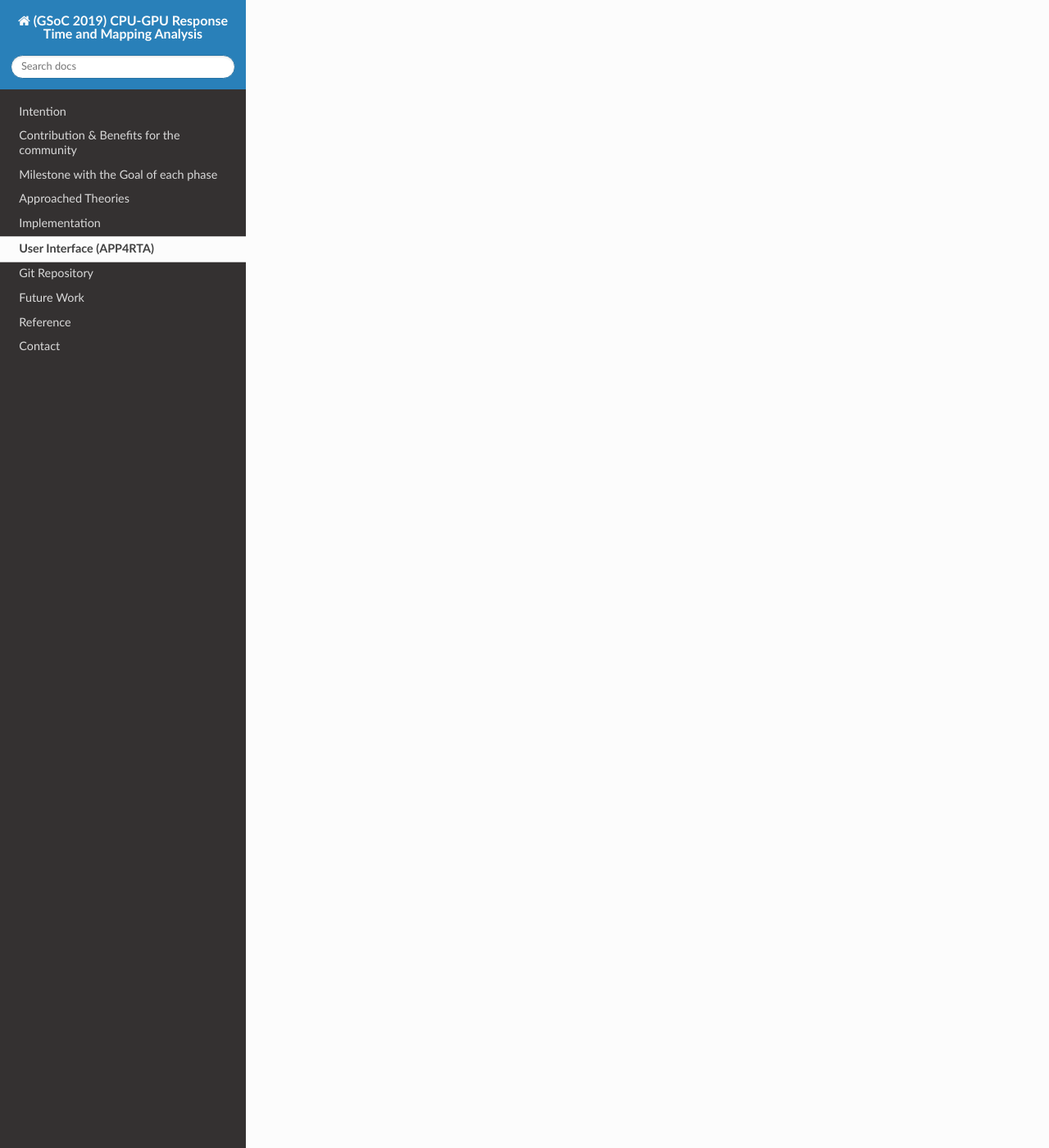
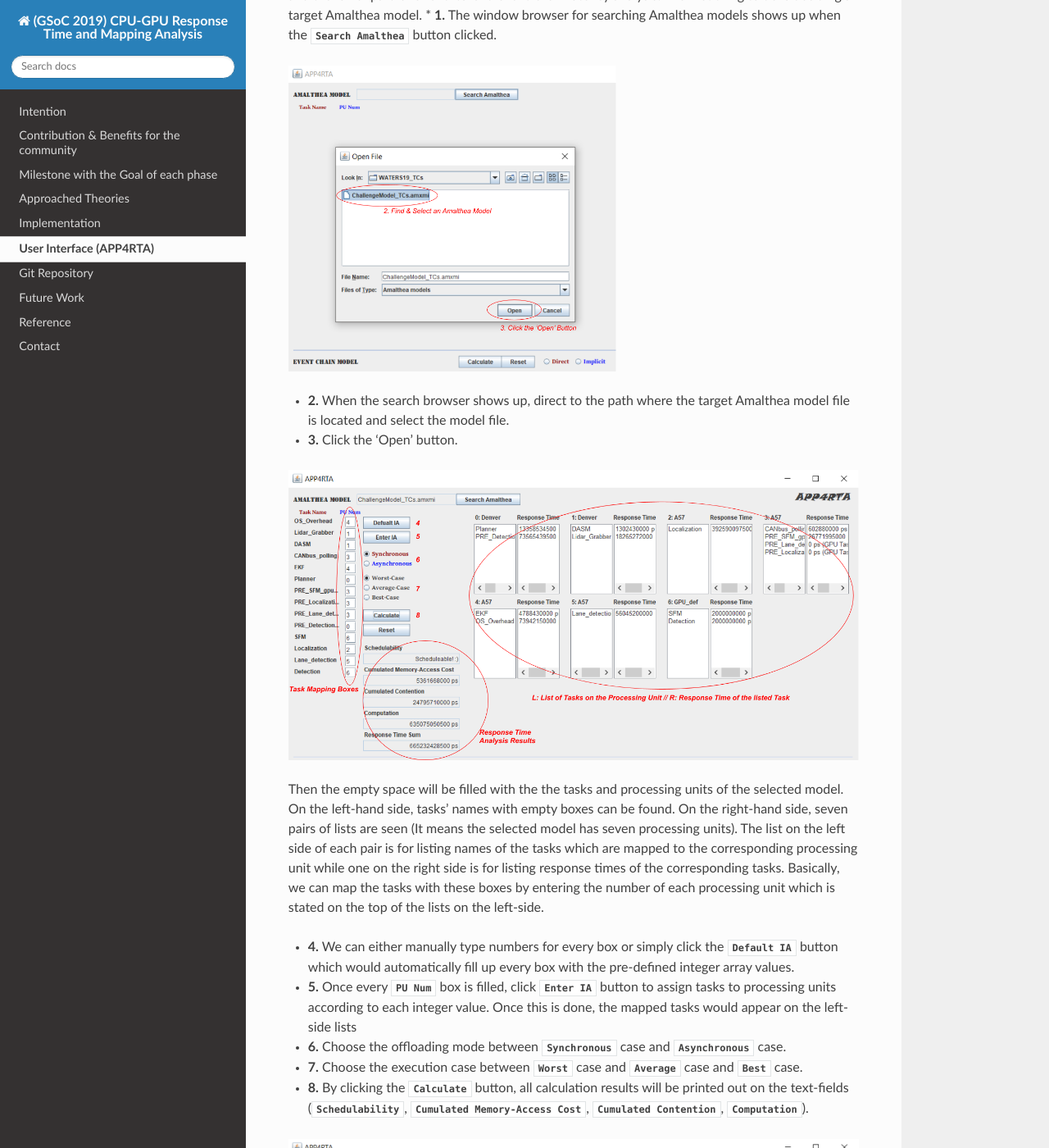
Before and after one commit to junh-ki/gsoc_doc, a Sphinx documentation site: the page built from docs/source/contents/ui.rst, in a window 1280 px wide and 1400 px high, scrolled down 1790 px. Shown: the whole window at 82% size. Built offline with Sphinx 7.4.7 and the Read the Docs theme 2.0.0, drawn with Linux system fonts in a browser that asks for light colours; some of the changed text lies outside the part shown.

Commit message:
ui progress

```diff
--- a/docs/source/contents/ui.rst
+++ b/docs/source/contents/ui.rst
@@ -1,6 +1,71 @@
-**APP4RTA User Interface**
-##########################
+**User Interface (APP4RTA)**
+############################
 
-|
+For analyzing response time & end-to-end event-chain latency
 
-something should be added here
+.. image:: /_images/app4rta/main.png
+	:width: 800
+	:alt: main
+
+Before executing the code, please install the Java GUI softwares.
+
+* To install Java GUI softwares:
+1. Eclipse > `Help`
+2. `Install New Software` > Work with: Eclipse Repository (http://download.eclipse.org/releases/oxygen)
+3. `General Purpose Tools` > all click from `Swing Designer` to `WindowBuilder XML Core (requires Eclipse WTP/WST)`
+4. `Next` > `Next` > `accept` > `Finish`
+
+.. image:: /_images/app4rta/0.png
+	:width: 800
+	:alt: 0
+
+Run `APP4RTA.java` in `org.eclipse.app4mc.gsoc_rta.ui` package, then this window will show up.
+Based on the horizontal line on the middle, the upper part is for response Time & mapping analysis, and the lower part is for end-to-end event-chain latency analysis.
+The first thing to do is deciding a target Amalthea model.
+* **1.** The window browser for searching Amalthea models shows up when the `Search Amalthea` button clicked.
+
+.. image:: /_images/app4rta/1.png
+	:width: 400
+	:alt: 1
+
+* **2.** When the search browser shows up, direct to the path where the target Amalthea model file is located and select the model file.
+
+* **3.** Click the 'Open' button.
+
+.. image:: /_images/app4rta/2.png
+	:width: 800
+	:alt: 2
+
+Then the empty space will be filled with the the tasks and processing units of the selected model.
+On the left-hand side, tasks' names with empty boxes can be found.
+On the right-hand side, seven pairs of lists are seen (It means the selected model has seven processing units).
+The list on the left side of each pair is for listing names of the tasks which are mapped to the corresponding processing unit while one on the right side is for listing response times of the corresponding tasks.
+Basically, we can map the tasks with these boxes by entering the number of each processing unit which is stated on the top of the lists on the left-side.
+
+* **4.** We can either manually type numbers for every box or simply click the `Default IA` button which would automatically fill up every box with the pre-defined integer array values.
+
+* **5.** Once every `PU Num` box is filled, click `Enter IA` button to assign tasks to processing units according to each integer value. Once this is done, the mapped tasks would appear on the left-side lists
+
+* **6.** Choose the offloading mode between `Synchronous` case and `Asynchronous` case.
+
+* **7.** Choose the execution case between `Worst` case and `Average` case and `Best` case.
+
+* **8.** By clicking the `Calculate` button, all calculation results will be printed out on the text-fields (`Schedulability`, `Cumulated Memory-Access Cost`, `Cumulated Contention`, `Computation`).
+
+.. image:: /_images/app4rta/3.png
+	:width: 800
+	:alt: 3
+
+The event-chain combo-box becomes visible once the user clicks `Enter IA` to assign tasks to processing units according to each integer value in the boxes.
+
+* **9.** To analyze end-to-end event-chain latency, an event-chain in the combo-box should be selected first.
+
+.. image:: /_images/app4rta/4.png
+	:width: 800
+	:alt: 4
+
+* **10.** Select the communication paradigm between direct Communication and implicit communication.
+
+* **11.** Finally, click the `Calculate` button.
+
+Then all calculation results regarding reaction, age of data, task-chain in the worst and best cases will be printed out to the corresponding text fields or lists.
```
Also changed, not shown: docs/source/_images/app4rta/0.png (added), docs/source/_images/app4rta/1.png (added), docs/source/_images/app4rta/2.png (added), docs/source/_images/app4rta/3.png (added), docs/source/_images/app4rta/4.png (added), docs/source/_images/app4rta/main.png (added).
